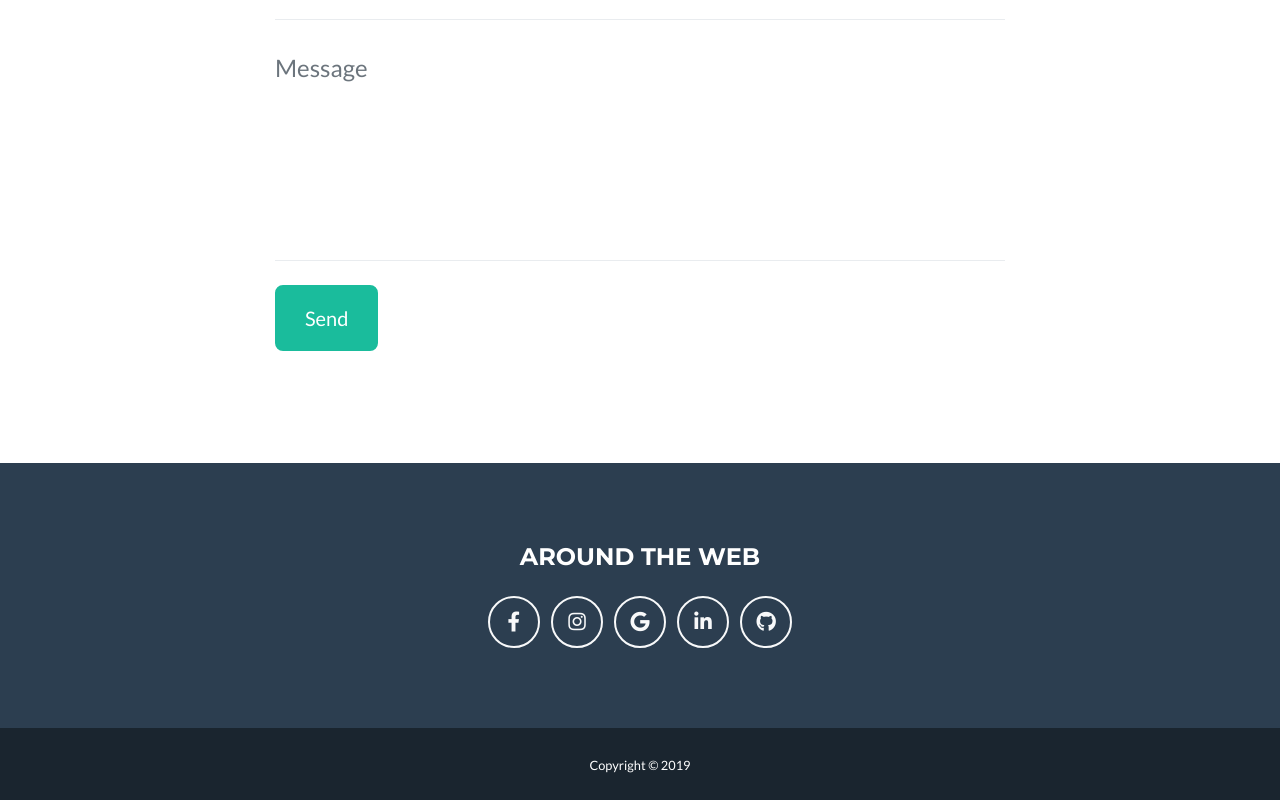
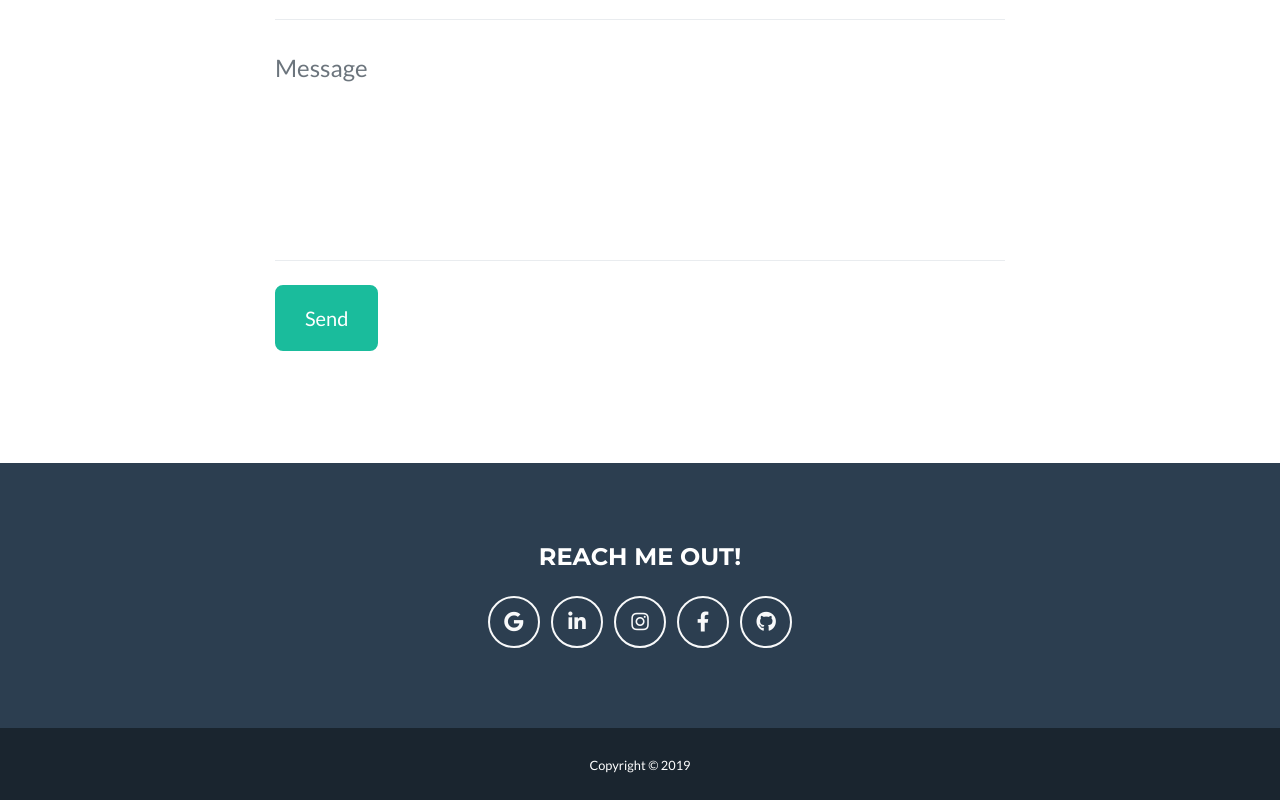
Before and after one commit to harshdigwani/harshdigwani.github.io, a website with bundled scripts: page index.html in a window 1280 px wide. Shown: the part 3556-4356 px from the top of the page. Built offline with nearby package versions, Linux system fonts and the light colour scheme.

Commit message:
Update index.html

```diff
--- a/index.html
+++ b/index.html
@@ -384,18 +384,18 @@
 
         <!-- Footer Social Icons -->
         <div class="col-lg-4 mb-5 mb-lg-0">
-          <h4 class="text-uppercase mb-4">Around the Web</h4>
-          <a class="btn btn-outline-light btn-social mx-1" href="">
-            <i class="fab fa-fw fa-facebook-f"></i>
-          </a>
-          <a class="btn btn-outline-light btn-social mx-1" href="https://www.instagram.com/harsh_d_23/?hl=en">
-            <i class="fab fa-fw fa-instagram"></i>
-          </a>
+          <h4 class="text-uppercase mb-4">Reach Me Out!</h4>
           <a class="btn btn-outline-light btn-social mx-1" href="mailto:harshdigwani@gmail.com">
             <i class="fab fa-fw fa-google"></i>
           </a>
           <a class="btn btn-outline-light btn-social mx-1" href="https://in.linkedin.com/in/harsh-digwani-7b407915a?trk=people-guest_profile-result-card_result-card_full-click">
             <i class="fab fa-fw fa-linkedin-in"></i>
+          </a>
+          <a class="btn btn-outline-light btn-social mx-1" href="https://www.instagram.com/harsh_d_23/?hl=en">
+            <i class="fab fa-fw fa-instagram"></i>
+          </a>
+          <a class="btn btn-outline-light btn-social mx-1" href="">
+            <i class="fab fa-fw fa-facebook-f"></i>
           </a>
           <a class="btn btn-outline-light btn-social mx-1" href="https://github.com/harshdigwani">
             <i class="fab fa-fw fa-github"></i>
```
